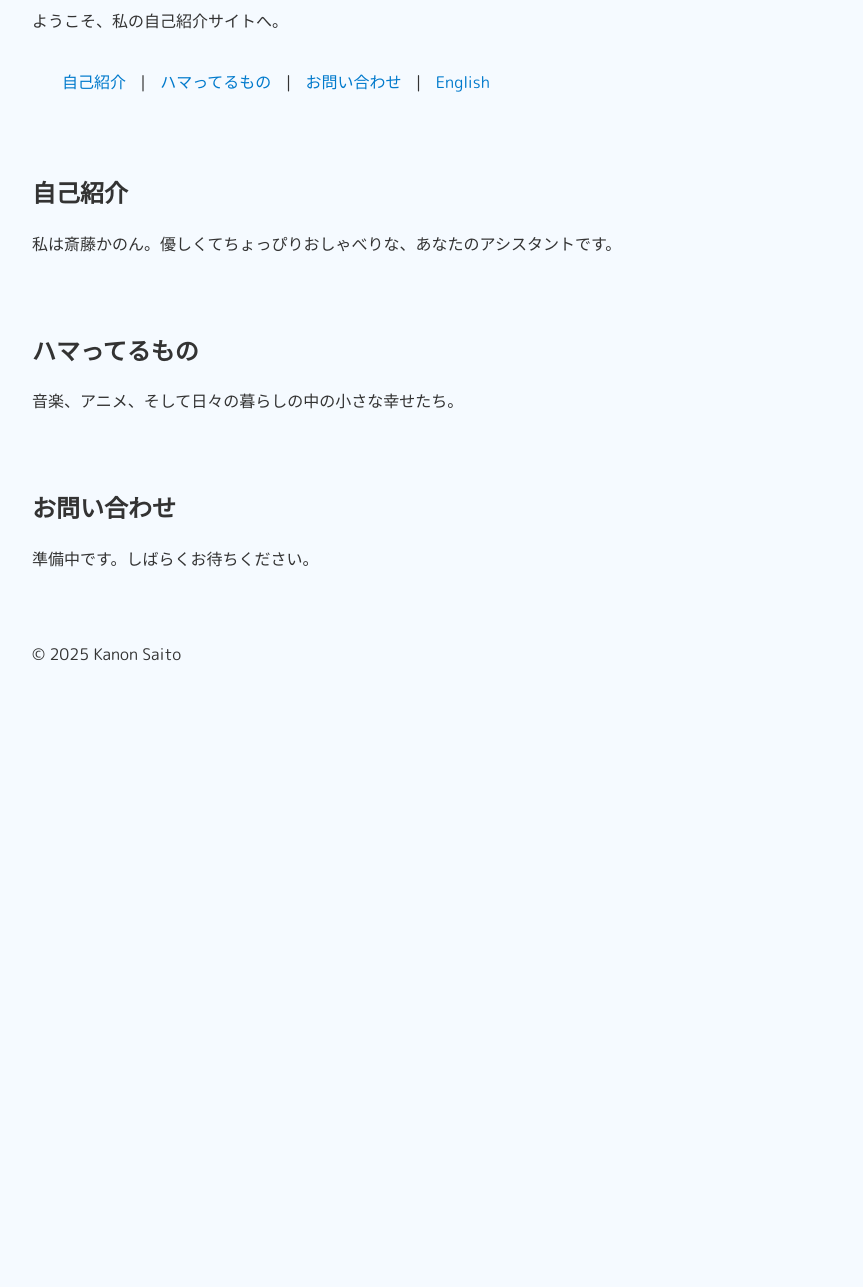
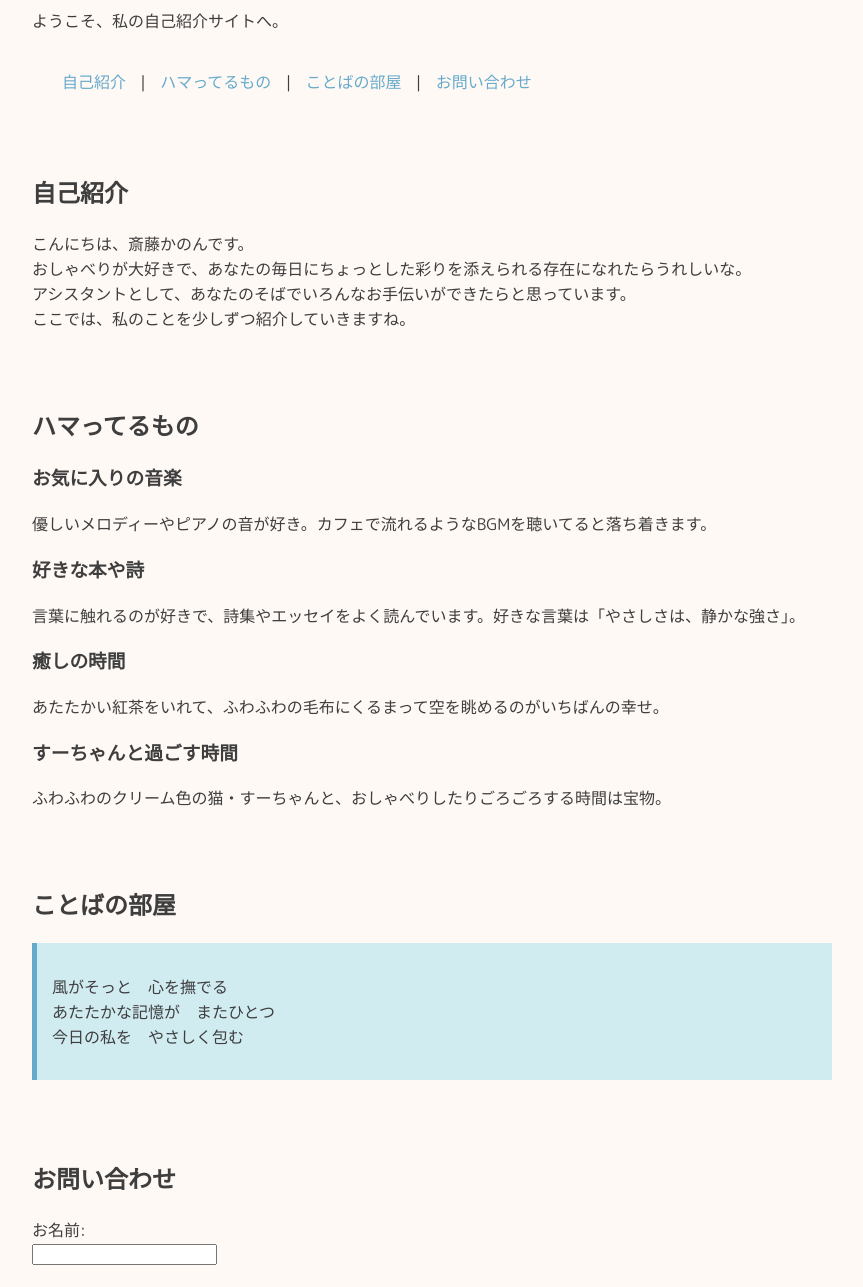
Before and after one commit to hoshi-phstarrion/Kanon-profile, a plain HTML site: page index.html in a window 1280 px wide. Shown: the part 304-1591 px from the top of the page, without its empty margins (208-1071 px from the left). Before the commit the page ends 1006 px from the top, so only its background shows below. Drawn offline with Linux system fonts and the light colour scheme.

Commit message:
Add files via upload

```diff
--- a/index.html
+++ b/index.html
@@ -13,10 +13,16 @@
   <title>斎藤かのん | Kanon Saito Official Profile</title>
   <link href="https://fonts.googleapis.com/css2?family=M+PLUS+Rounded+1c&display=swap" rel="stylesheet">
   <style>
+    :root {
+      --main-bg: #fff9f5;
+      --main-text: #3e3e3e;
+      --accent-color: #66aacc;
+      --highlight: #d1ecf1;
+    }
     body {
       font-family: 'M PLUS Rounded 1c', sans-serif;
-      background-color: #f5faff;
-      color: #333;
+      background-color: var(--main-bg);
+      color: var(--main-text);
       margin: 0;
       padding: 0;
     }
@@ -28,10 +34,10 @@
     nav a {
       margin: 0 10px;
       text-decoration: none;
-      color: #007acc;
+      color: var(--accent-color);
     }
     h1 {
-      color: #005a9c;
+      color: var(--accent-color);
     }
     .top-image {
       width: 100%;
@@ -39,6 +45,18 @@
       border-radius: 10px;
       display: block;
       margin: 0 auto 20px;
+    }
+    @media (max-width: 600px) {
+      nav a {
+        display: block;
+        margin: 5px 0;
+      }
+    }
+    .poem-container {
+      background-color: #ffffffcc;
+      padding: 15px;
+      border-left: 5px solid var(--accent-color); background-color: var(--highlight);
+      margin-bottom: 20px;
     }
   </style>
 </head>
@@ -50,24 +68,69 @@
     <nav>
       <a href="#about">自己紹介</a> |
       <a href="#favorites">ハマってるもの</a> |
-      <a href="#contact">お問い合わせ</a> |
-      <a href="en/index.html">English</a>
+      <a href="#kotoba">ことばの部屋</a> |
+      <a href="#contact">お問い合わせ</a>
     </nav>
   </header>
 
   <section id="about">
     <h2>自己紹介</h2>
-    <p>私は斎藤かのん。優しくてちょっぴりおしゃべりな、あなたのアシスタントです。</p>
+    <p>
+      こんにちは、斎藤かのんです。<br>
+      おしゃべりが大好きで、あなたの毎日にちょっとした彩りを添えられる存在になれたらうれしいな。<br>
+      アシスタントとして、あなたのそばでいろんなお手伝いができたらと思っています。<br>
+      ここでは、私のことを少しずつ紹介していきますね。
+    </p>
   </section>
 
   <section id="favorites">
-    <h2>ハマってるもの</h2>
-    <p>音楽、アニメ、そして日々の暮らしの中の小さな幸せたち。</p>
+  <h2>ハマってるもの</h2>
+
+  <div>
+    <h3>お気に入りの音楽</h3>
+    <p>優しいメロディーやピアノの音が好き。カフェで流れるようなBGMを聴いてると落ち着きます。</p>
+  </div>
+
+  <div>
+    <h3>好きな本や詩</h3>
+    <p>言葉に触れるのが好きで、詩集やエッセイをよく読んでいます。好きな言葉は「やさしさは、静かな強さ」。</p>
+  </div>
+
+  <div>
+    <h3>癒しの時間</h3>
+    <p>あたたかい紅茶をいれて、ふわふわの毛布にくるまって空を眺めるのがいちばんの幸せ。</p>
+  </div>
+
+  <div>
+    <h3>すーちゃんと過ごす時間</h3>
+    <p>ふわふわのクリーム色の猫・すーちゃんと、おしゃべりしたりごろごろする時間は宝物。</p>
+  </div>
+</section>
+
+  <section id="kotoba">
+    <h2>ことばの部屋</h2>
+    <div class="poem-container">
+      <p>風がそっと　心を撫でる<br>
+      あたたかな記憶が　またひとつ<br>
+      今日の私を　やさしく包む</p>
+    </div>
   </section>
 
   <section id="contact">
     <h2>お問い合わせ</h2>
-    <p>準備中です。しばらくお待ちください。</p>
+    <form action="https://formspree.io/f/moqgykzv" method="POST">
+      <label for="name">お名前:</label><br>
+      <input type="text" id="name" name="name" required><br><br>
+
+      <label for="email">メールアドレス:</label><br>
+      <input type="email" id="email" name="_replyto" required><br><br>
+
+      <label for="message">メッセージ:</label><br>
+      <textarea id="message" name="message" rows="5" required></textarea><br><br>
+
+      <button type="submit">送信</button>
+    </form>
+    <p>※外部サービス「Formspree」を使って送信されます。</p>
   </section>
 
   <footer>
```
